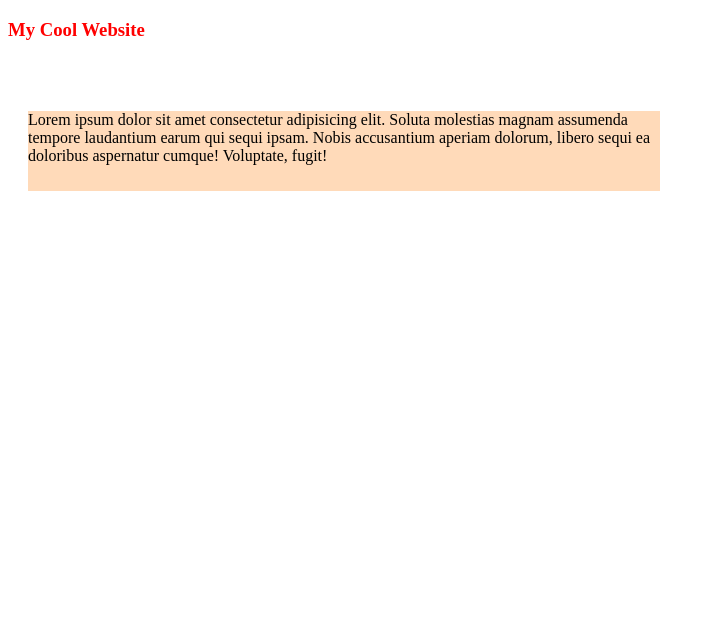
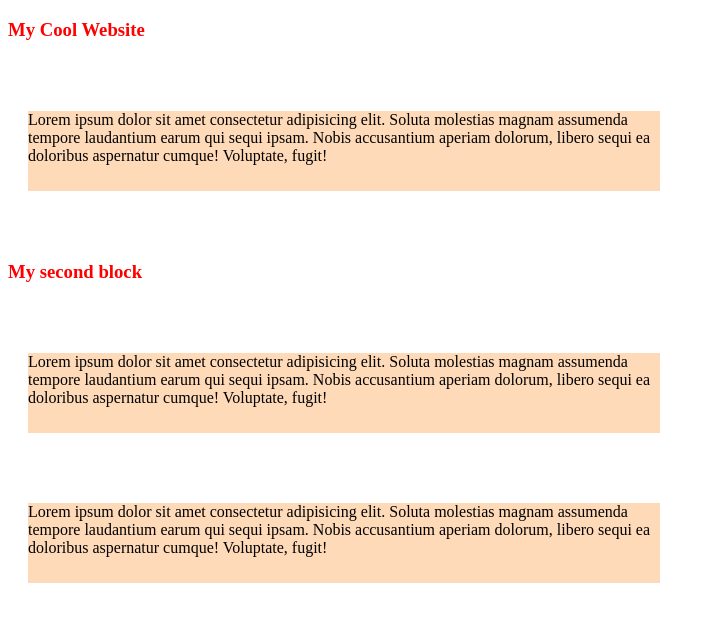
Before and after one commit to Shams-Joha/my-simple-website, a plain HTML site: page index.html in a window 1280 px wide. Shown: the whole page, without its empty margins (0-714 px from the left). Drawn offline with Linux system fonts and the light colour scheme.

Commit message:
Added Second Block

```diff
--- a/index.html
+++ b/index.html
@@ -11,5 +11,10 @@
         <h3>My Cool Website</h3>
         <p>Lorem ipsum dolor sit amet consectetur adipisicing elit. Soluta molestias magnam assumenda tempore laudantium earum qui sequi ipsam. Nobis accusantium aperiam dolorum, libero sequi ea doloribus aspernatur cumque! Voluptate, fugit!</p>
     </div>
+    <div>
+        <h3>My second block</h3>
+        <p>Lorem ipsum dolor sit amet consectetur adipisicing elit. Soluta molestias magnam assumenda tempore laudantium earum qui sequi ipsam. Nobis accusantium aperiam dolorum, libero sequi ea doloribus aspernatur cumque! Voluptate, fugit!</p>
+        <p>Lorem ipsum dolor sit amet consectetur adipisicing elit. Soluta molestias magnam assumenda tempore laudantium earum qui sequi ipsam. Nobis accusantium aperiam dolorum, libero sequi ea doloribus aspernatur cumque! Voluptate, fugit!</p>
+    </div>
 </body>
 </html>
```
